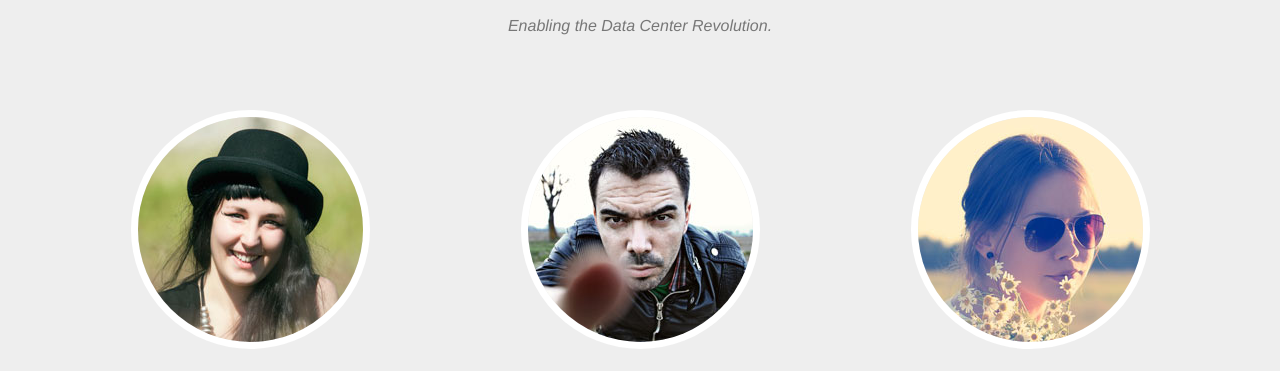
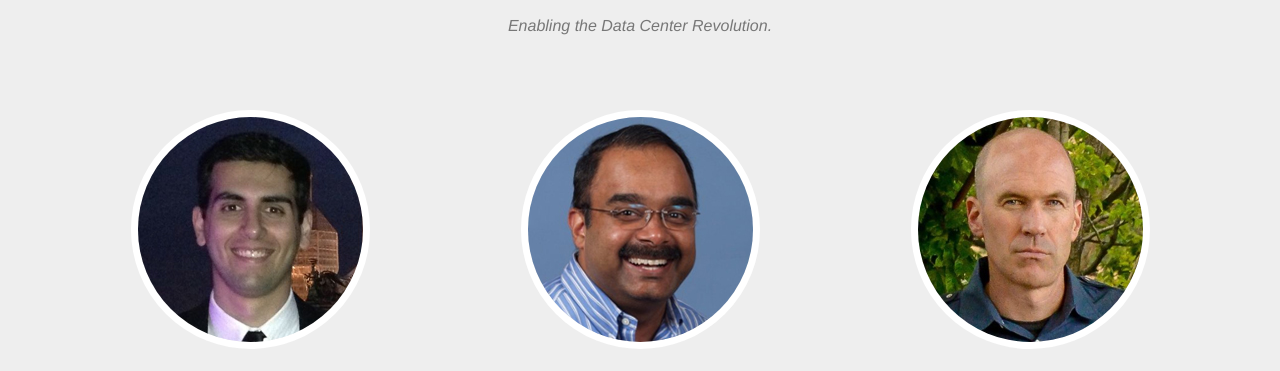
Before and after one commit to sesamehardware/sesamehardware.github.io, a website: page new/index.html in a window 1280 px wide. Shown: the part 4421-4792 px from the top of the page. Drawn offline with nearby package versions, Linux system fonts and the light colour scheme; a web font is replaced by a local one.

Commit message:
Added corporate photos

```diff
--- a/new/index.html
+++ b/new/index.html
@@ -316,7 +316,7 @@
             <div class="row">
                 <div class="col-sm-4">
                     <div class="team-member">
-                        <img src="img/team/1.jpg" class="img-responsive img-circle" alt="">
+                        <img src="img/team/aidin.jpg" class="img-responsive img-circle" alt="">
                         <h4>Aidin Aghamiri</h4>
                         <p class="text-muted">President</p>
                         <ul class="list-inline social-buttons">
@@ -331,7 +331,7 @@
                 </div>
                 <div class="col-sm-4">
                     <div class="team-member">
-                        <img src="img/team/2.jpg" class="img-responsive img-circle" alt="">
+                        <img src="img/team/rajeev.jpg" class="img-responsive img-circle" alt="">
                         <h4>Rajeev Thankappan</h4>
                         <p class="text-muted">Lead Engineer</p>
                         <ul class="list-inline social-buttons">
@@ -346,7 +346,7 @@
                 </div>
                 <div class="col-sm-4">
                     <div class="team-member">
-                        <img src="img/team/3.jpg" class="img-responsive img-circle" alt="">
+                        <img src="img/team/jim.jpg" class="img-responsive img-circle" alt="">
                         <h4>Jim Harris</h4>
                         <p class="text-muted">Lead Marketer</p>
                         <ul class="list-inline social-buttons">
```
Also changed, not shown: new/img/team/aidin.jpg (added), new/img/team/jim.jpg (added), new/img/team/rajeev.jpg (added), 2 other files.
